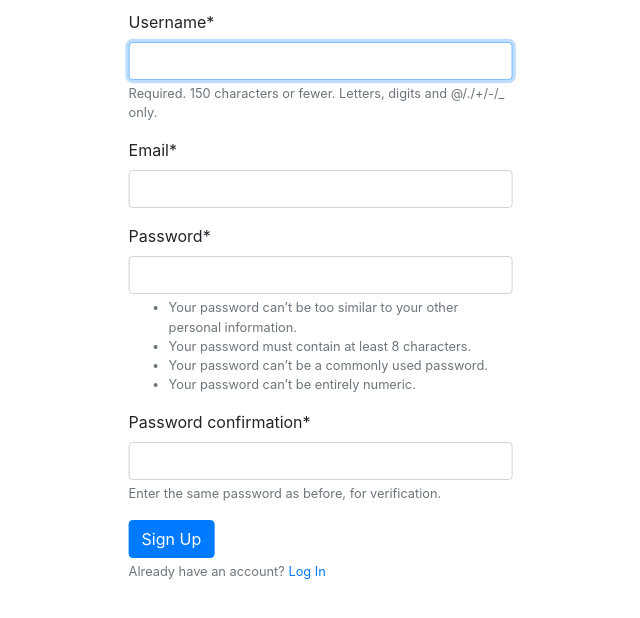
After one commit to svp19/EasyPrint, a Django app: page /users/register/ in a window 1280 px wide. The commit adds this page. Shown: the top 618 px of the page, without its empty margins (323-963 px from the left). Run offline with Django 3.2, Linux system fonts and the light colour scheme; some libraries are stand-ins or nearby versions.

Commit message:
User Registration Form

```diff
--- a/PrinterFac/Eprint_users/admin.py
+++ b/PrinterFac/Eprint_users/admin.py
@@ -1,3 +1,6 @@
 from django.contrib import admin
+from . models import PrintDocs
+
+admin.site.register(PrintDocs)
 
 # Register your models here.
--- a/PrinterFac/Eprint_users/forms.py
+++ b/PrinterFac/Eprint_users/forms.py
@@ -1,8 +1,18 @@
 from django import forms
+from django.contrib.auth.models import User
+from django.contrib.auth.forms import UserCreationForm
 from . models import PrintDocs
 
+
+class UserRegisterForm(UserCreationForm):
+    email = forms.EmailField()
+    # phone_num = forms.CharField(max_length=11) 'phone_num',
+
+    class Meta:
+        model = User
+        fields = ['username', 'email', 'password1', 'password2', ]
 
 class PrintForm(forms.ModelForm):
     class Meta:
         model = PrintDocs
-        fields = ['description', 'document', 'colour', 'copies',]
+        fields = ['description', 'document', 'colour', 'copies', ]
--- a/PrinterFac/Eprint_users/models.py
+++ b/PrinterFac/Eprint_users/models.py
@@ -30,6 +30,7 @@ class PrintDocs(models.Model):
     date_uploaded = models.DateTimeField(auto_now_add=True)
     colour = models.BooleanField(default=False) # 0 for black
     copies = models.SmallIntegerField(default=1)
+    task_by = models.ForeignKey(User, on_delete=models.SET(get_sentinel_user))
 
     def __str__(self):
         return self.document.name
--- /dev/null
+++ b/PrinterFac/Eprint_users/templates/Eprint_users/register.html
@@ -0,0 +1,13 @@
+{% extends "ground/base.html" %}
+{% load crispy_forms_tags %}
+{% block content %}
+    <div style="width: 30%; transform: translateX(115%);
+    margin: 10px;" class="register-form">
+        <form method="post">
+            {% csrf_token %}
+            {{ form|crispy }}
+            <button class="btn btn-primary" type="submit">Sign Up</button>
+        </form>
+    <small class="text-muted">Already have an account? <a href="#">Log In</a> </small>
+    </div>
+{% endblock content %}
--- a/PrinterFac/Eprint_users/urls.py
+++ b/PrinterFac/Eprint_users/urls.py
@@ -4,4 +4,5 @@ from . import views
 urlpatterns = [
     path('', views.history, name='users-history'),
     path('upload/', views.PrintUpload, name='users-upload'),
+    path('register/', views.register, name='users-register'),
 ]
--- a/PrinterFac/Eprint_users/views.py
+++ b/PrinterFac/Eprint_users/views.py
@@ -1,7 +1,21 @@
 from django.shortcuts import render, redirect
-from . forms import PrintForm
+from django.contrib import messages
+from . forms import PrintForm, UserRegisterForm
 # from . models import Bill {'tasks': Bill.objects.all()}
 
+
+def register(request):
+    if request.method == 'POST':
+        form = UserRegisterForm(request.POST)
+        if form.is_valid():
+            form.save()
+            username = form.cleaned_data.get('username')
+            messages.success(request, f'Your account has been created successfully, {username}!')
+            return redirect('baseApp-home')
+
+    else:
+        form = UserRegisterForm()
+    return render(request, 'Eprint_users/register.html', {'form' : form})
 
 def history(request):
     return render(request, 'Eprint_users/history.html')
--- a/PrinterFac/PrinterFac/settings.py
+++ b/PrinterFac/PrinterFac/settings.py
@@ -31,6 +31,7 @@ ALLOWED_HOSTS = []
 # Application definition
 
 INSTALLED_APPS = [
+    'crispy_forms',
     'Eprint_users.apps.EprintUsersConfig',
     'baseApp.apps.GroundConfig',
     'django.contrib.admin',
@@ -121,3 +122,5 @@ USE_TZ = True
 # https://docs.djangoproject.com/en/2.1/howto/static-files/
 
 STATIC_URL = '/static/'
+
+CRISPY_TEMPLATE_PACK = 'bootstrap4'
--- a/PrinterFac/baseApp/templates/ground/base.html
+++ b/PrinterFac/baseApp/templates/ground/base.html
@@ -5,6 +5,7 @@
     <meta charset="UTF-8">
     <meta name="viewport" content="width=device-width, initial-scale=1">
     <link href="https://fonts.googleapis.com/css?family=Alegreya+Sans:900" rel="stylesheet">
+    <link rel="stylesheet" href="https://stackpath.bootstrapcdn.com/bootstrap/4.1.3/css/bootstrap.min.css" integrity="sha384-MCw98/SFnGE8fJT3GXwEOngsV7Zt27NXFoaoApmYm81iuXoPkFOJwJ8ERdknLPMO" crossorigin="anonymous">
     <link rel="stylesheet" type="text/css" href="{% static 'ground/main.css' %}">
     {% if title %}
         <title>PrintFac - {{ title }}</title>
@@ -13,6 +14,11 @@
     {% endif %}
 </head>
 <body>
+    {% if messages %}
+        {% for message in messages %}
+            {{ message }}
+        {% endfor %}
+    {% endif %}
     {% block content %}
 
     {% endblock%}
```
Also changed, not shown: PrinterFac/Eprint_users/templates/Eprint_users/upload.html (+8 -5 lines), PrinterFac/Eprint_users/migrations/0001_initial.py, PrinterFac/db.sqlite3, PrinterFac/media/documents/C2_6sQSqrm.png (added), PrinterFac/media/documents/C2_N9TGMXz.png (added).
